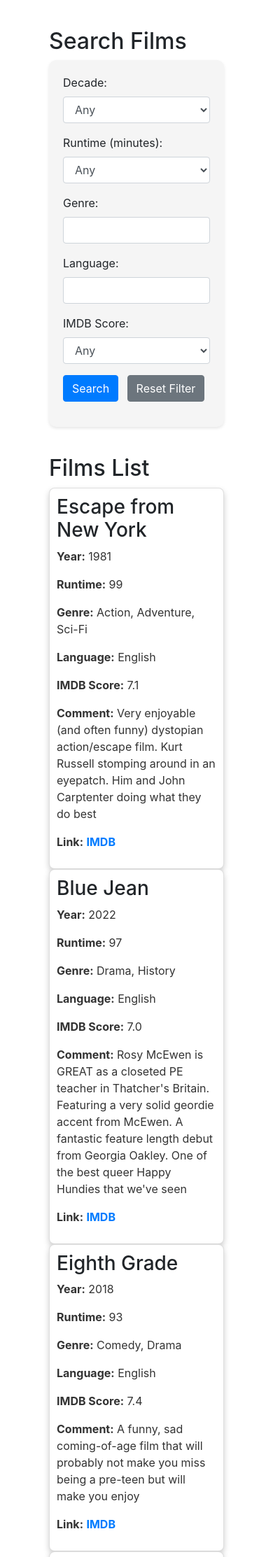
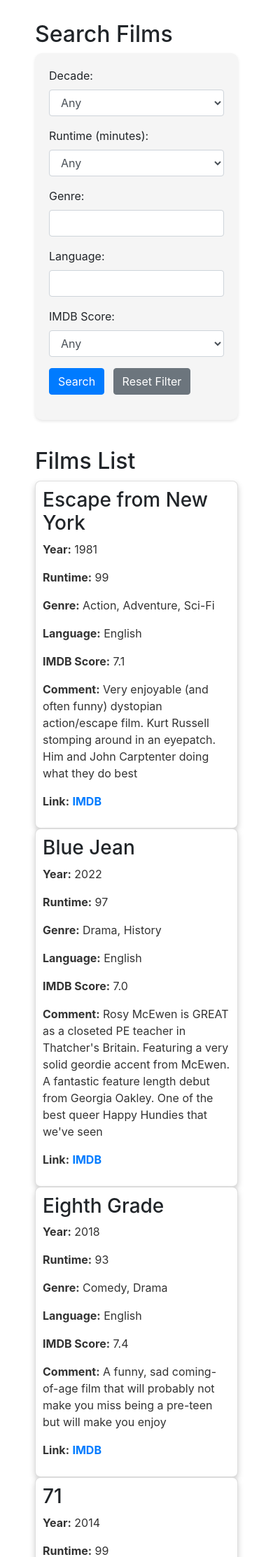
Before and after one commit to easterlymould/happyhundies, a Flask app: page /film_list in a window 390 px wide. Shown: the part 94-2319 px from the top of the page at 70% size. Run offline with Flask 3, Linux system fonts and the light colour scheme; data comes from the database, SQL or seed files in the repository; some libraries are stand-ins or nearby versions.

Commit message:
I think i know the css problem now

```diff
--- a/static/style.css
+++ b/static/style.css
@@ -97,18 +97,6 @@
   width: 100%;  /* Set width to 100% to fill the container */
 }
 
-@media (max-width: 768px) {
-  .card-container {
-    padding: 0; /* Eliminate padding within the card container */
-    margin: 0; /* Eliminate margin on the card container */
-  }
-
-  .card {
-    margin: 0;  /* Eliminate margin around each card to maximize width */
-    width: 100%;  /* Ensure card uses the full width of its container */
-  }
-}
-
 .card:hover {
   transform: translateY(-5px);
   box-shadow: 0 12px 16px rgba(0,0,0,0.2), 0 2px 5px rgba(0,0,0,0.3);
@@ -158,7 +146,7 @@
 
 /* Additional UI styles */
 .filmlist-page-container, .intro-container, .plucky-container {
-  margin: 20px 50px;
+  margin: 10px 30px;
   padding: 20px;
   background-color: #f5f5f5; /* Ensure visibility with different background */
   border-radius: 10px;
```
